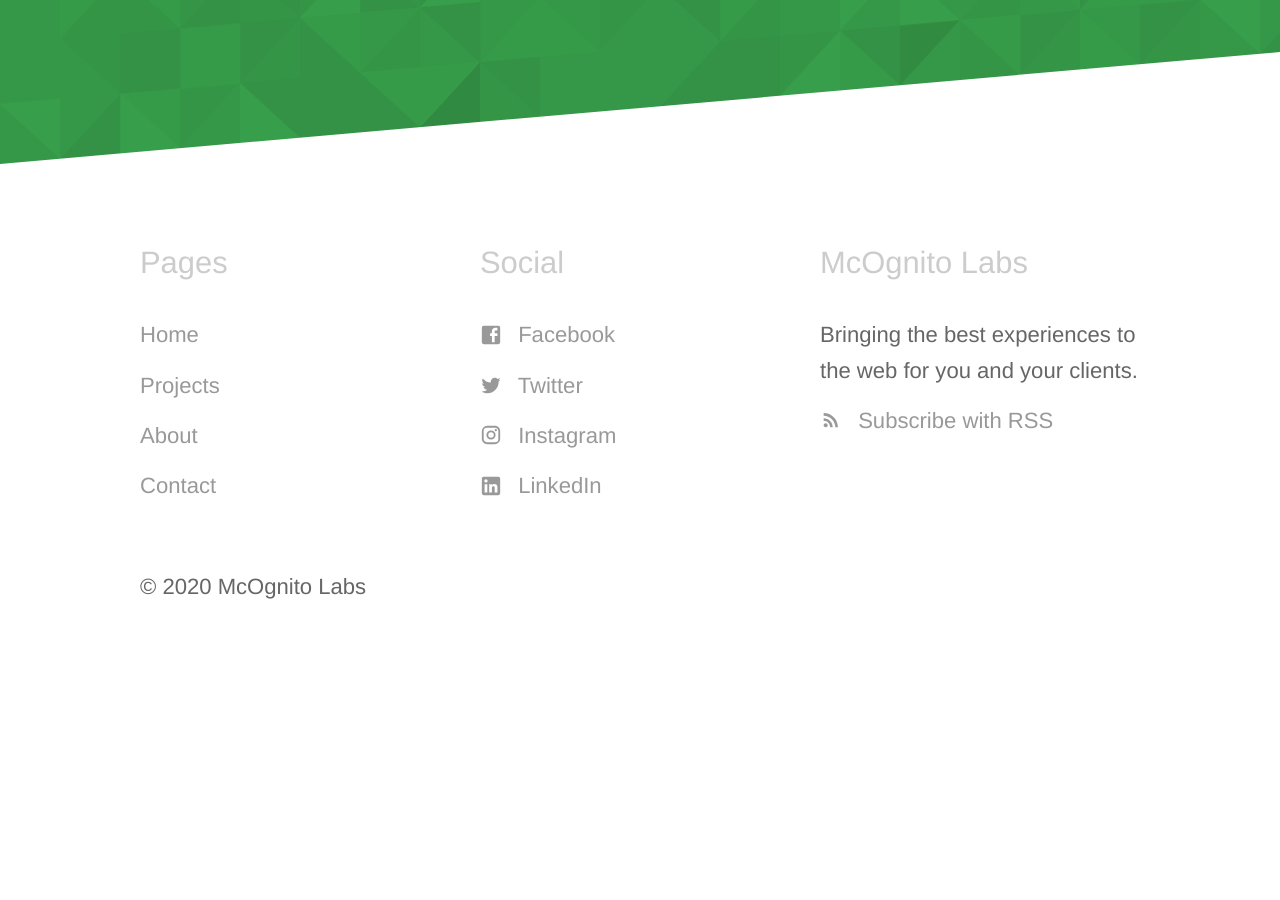
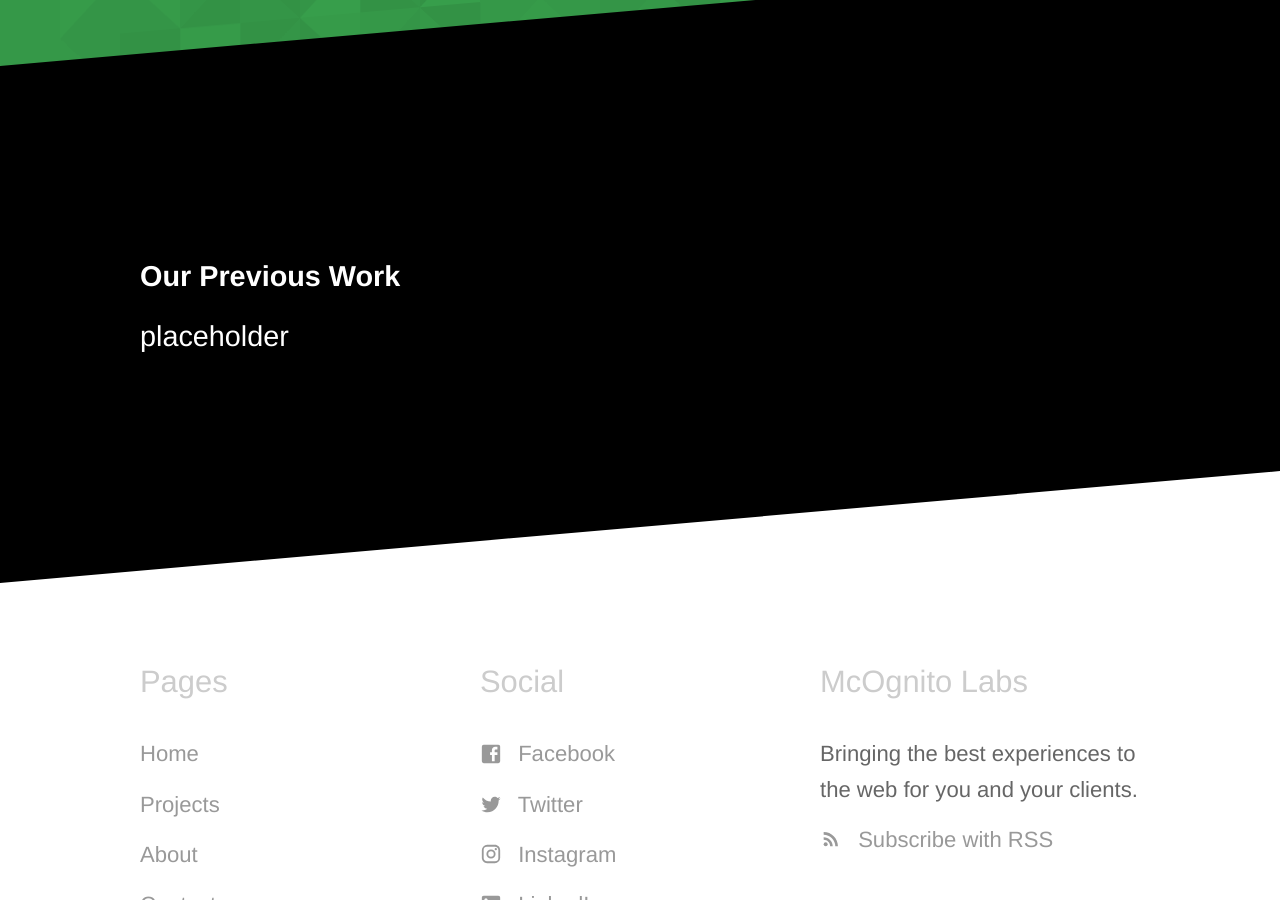
Before and after one commit to mCognitoLabs/mcognito.com, a Jekyll site: the page built from about.html, in a window 1280 px wide and 900 px high, scrolled down 1493 px. Built offline with Jekyll 4.4.1, drawn with Linux system fonts in a browser that asks for light colours; before the commit the page ends 2209 px from its top, so only the background shows below that; grey boxes are pictures that could not be loaded.

Commit message:
Update about.html

```diff
--- a/about.html
+++ b/about.html
@@ -23,3 +23,12 @@
 		</ul>
 	</div>
 </section>
+
+<section class="diagonal hero">
+	<div class="container halves">
+		<div>
+			<h3 class="editable">Our Previous Work</h3>
+			<p class="editable">placeholder</p>
+		</div>
+	</div>
+</section>
```
